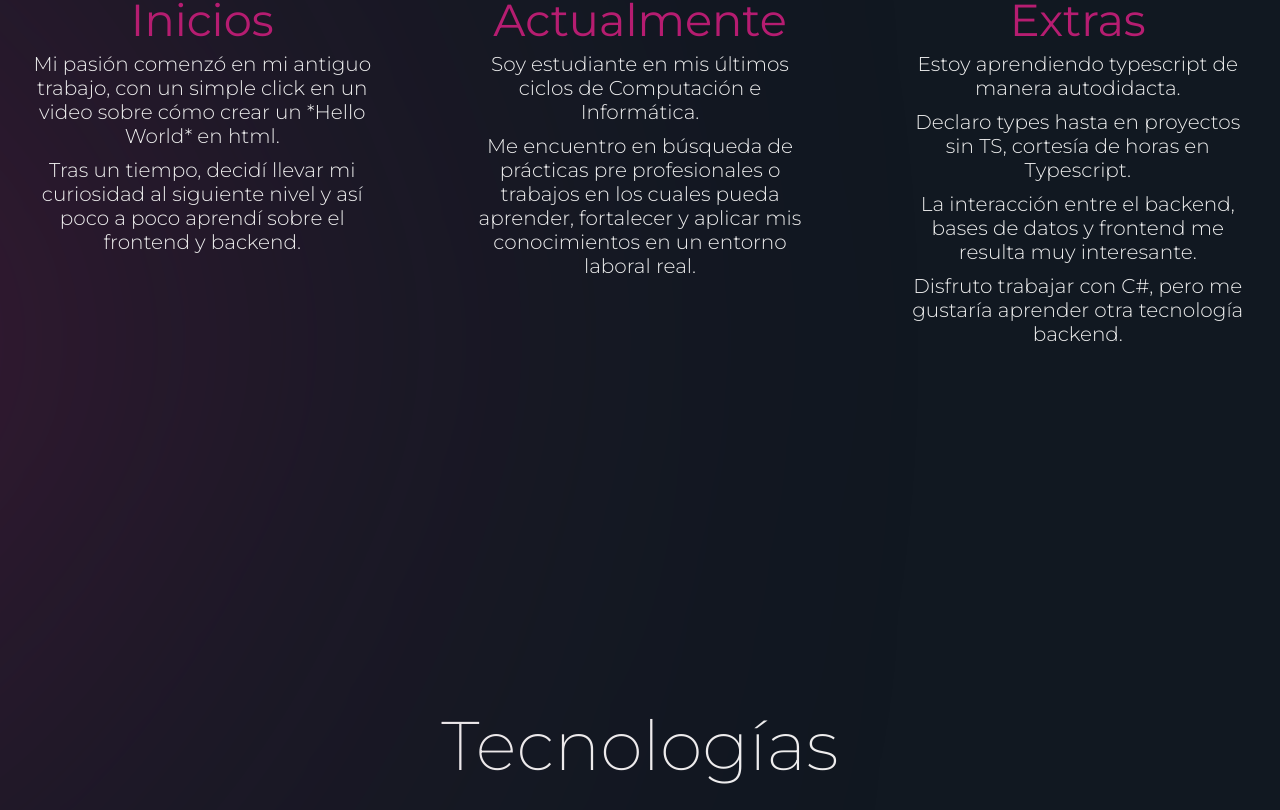
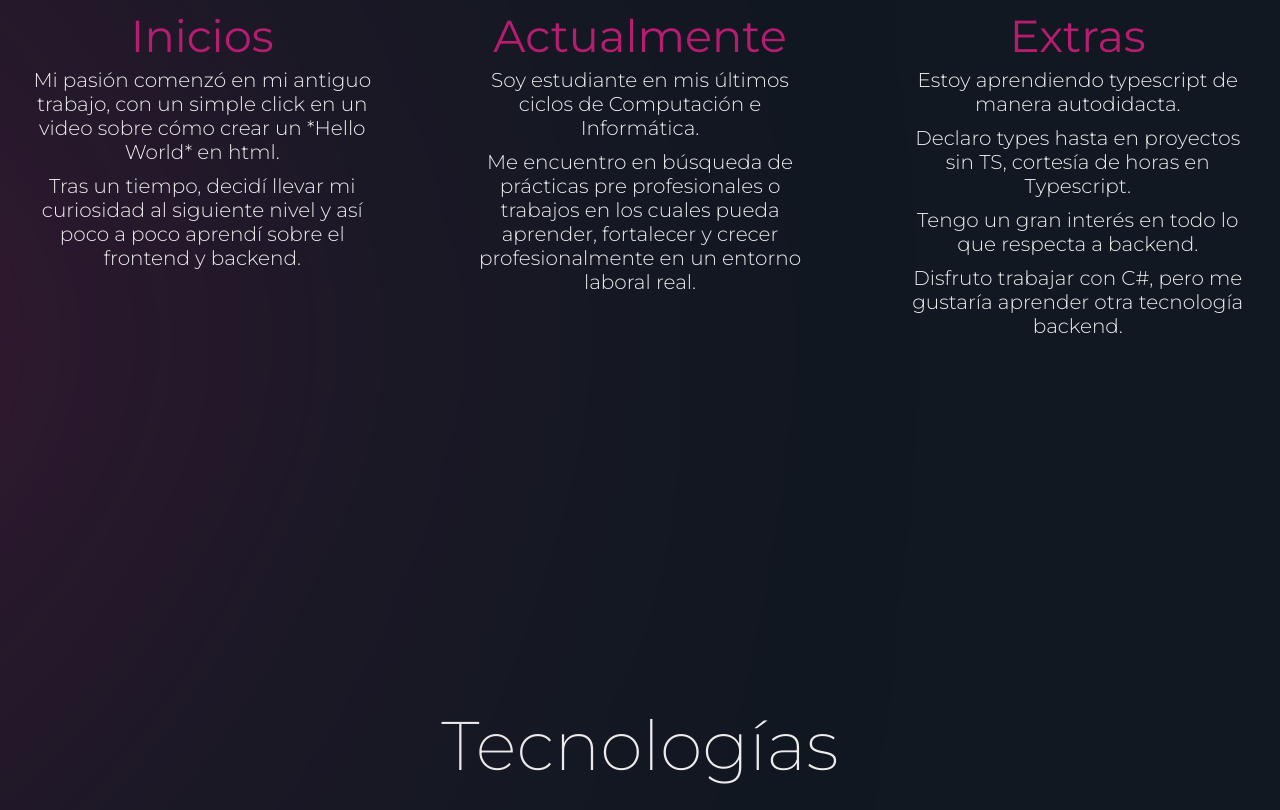
Before and after one commit to Isaviil/PortfolioV2, a React (Vite) app in the folder my-portfolio/: page / in a window 1280 px wide. Shown: the part 1150-1960 px from the top of the page. Built offline with nearby package versions, Linux system fonts and the light colour scheme; a web font is replaced by a local one.

Commit message:
Updated description

```diff
--- a/my-portfolio/src/components/AboutMe.jsx
+++ b/my-portfolio/src/components/AboutMe.jsx
@@ -31,8 +31,8 @@ export default function AboutMe({scrollTargets}){
     }, []);
 
     const {t} = useTranslation();
+
     //Retrieving the content from the language file.
-    //*returnObjects - Le dice a i18next que lo seleccionado es un array o un objeto
     const aboutParagraphs = t('aboutMe.sections', { returnObjects: true });
 
 
--- a/my-portfolio/src/i18n/i18n.js
+++ b/my-portfolio/src/i18n/i18n.js
@@ -34,7 +34,7 @@ const resources = {
                         title: "Present",
                         desc: [
                             "I'm a student in the final stages of my Computer Science studies.",
-                            "I am looking for internships or entry-level positions where I can learn, strengthen, and apply my knowledge in a real work environment."
+                            "I am looking for internships or entry-level positions where I can learn, strengthen, and grow professionally in a real work environment."
                         ]
                         },
                         {
@@ -42,7 +42,7 @@ const resources = {
                         desc: [
                             "I am learning Typescript on my own",
                             "I add type annotations even in projects without TypeScript, all because of the hours I spent practicing it.",
-                            "I find very interesting the interaction between backend, databases, and frontend.",
+                            "I'm very interested in everything related to backend development.",
                             "I enjoy working with C#, but I would like to learn another backend technology."
                         ]
                     }
@@ -98,7 +98,7 @@ const resources = {
                     description: [
                         "※Demo project for user profile simulation.",
                         "※Includes sign-up, login, and image gallery.",
-                        "※Content can be viewed without logging in",
+                        "※Content can be viewed without logging in.",
                     ],
                     github: "https://github.com/Isaviil/WorkLink",
                     imgClick: "https://work-link-s1zz-67eio3tea-isaacs-projects-8d680544.vercel.app/"
@@ -134,7 +134,7 @@ const resources = {
                         "Supabase"],
                     title: "Next.js Authentication",
                     description: [
-                        "※Small practice project with Next.js",
+                        "※Small practice project with Next.js.",
                         "※Used NextAuth for login validation.",
                         "※Includes route protection and automatic redirection based on session state.",
                     ],
@@ -203,7 +203,7 @@ const resources = {
                         title: "Actualmente",
                         desc: [
                             "Soy estudiante en mis últimos ciclos de Computación e Informática.",
-                            "Me encuentro en búsqueda de prácticas pre profesionales o trabajos en los cuales pueda aprender, fortalecer y aplicar mis conocimientos en un entorno laboral real."
+                            "Me encuentro en búsqueda de prácticas pre profesionales o trabajos en los cuales pueda aprender, fortalecer y crecer profesionalmente en un entorno laboral real."
                         ]
                         },
                         {
@@ -211,7 +211,7 @@ const resources = {
                         desc: [
                             "Estoy aprendiendo typescript de manera autodidacta.",
                             "Declaro types hasta en proyectos sin TS, cortesía de horas en Typescript.",
-                            "La interacción entre el backend, bases de datos y frontend me resulta muy interesante.",
+                            "Tengo un gran interés en todo lo que respecta a backend.",
                             "Disfruto trabajar con C#, pero me gustaría aprender otra tecnología backend."
                         ]
                     }
@@ -267,7 +267,7 @@ const resources = {
                     description: [
                         "※Ejercicio para simular perfiles de usuarios.",
                         "※Incluye registro, login y galería de imágenes.",
-                        "※El contenido puede verse sin iniciar sesión",
+                        "※El contenido puede verse sin iniciar sesión.",
                     ],
                     github: "https://github.com/Isaviil/WorkLink",
                     imgClick: "https://work-link-s1zz-67eio3tea-isaacs-projects-8d680544.vercel.app/"
```
